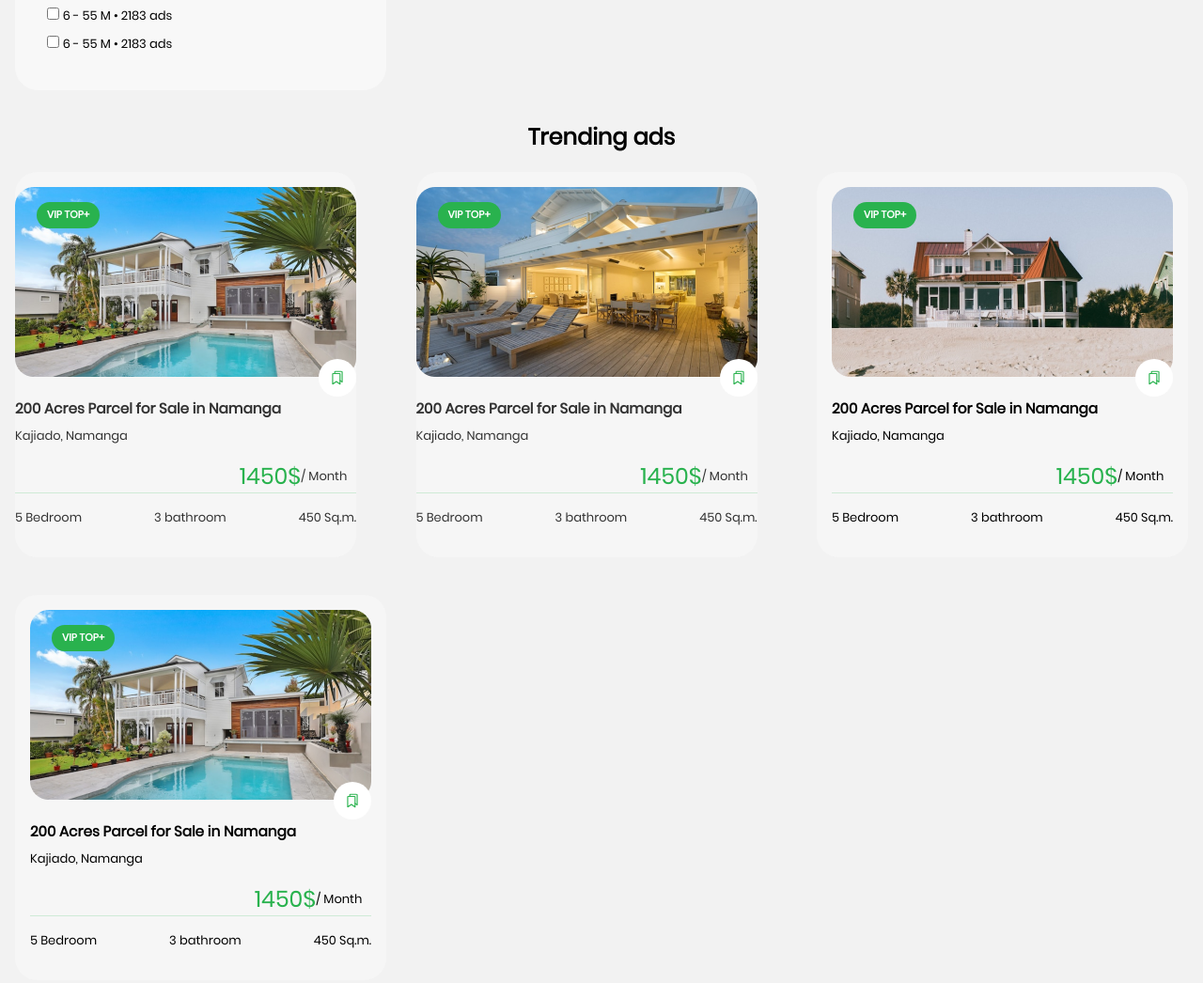
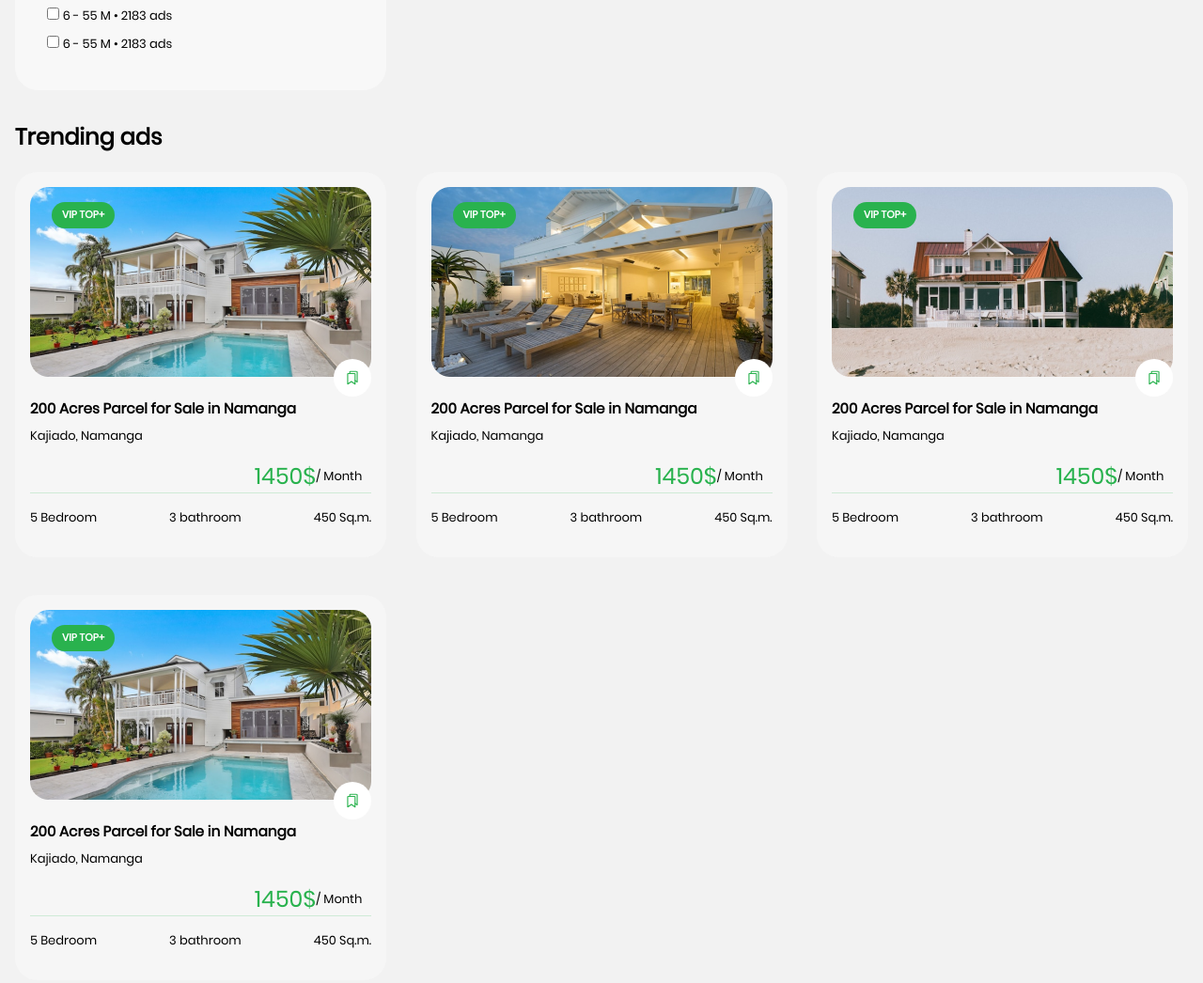
Before and after one commit to muxbe/shualeduri-gamocda, a plain HTML site: page index.html in a window 1280 px wide. Shown: the part 749-1795 px from the top of the page at 94% size. Drawn offline with Linux system fonts and the light colour scheme.

Commit message:
finish
finish

```diff
--- a/css/style.css
+++ b/css/style.css
@@ -226,7 +226,12 @@ li {
   font-family: regular;
   font-size: small;
 }
-
+.articles-h2 {
+  max-width: 1640px;
+  width: 100%;
+  display: flex;
+  justify-content: start;
+}
 .article1-div {
   display: flex;
   flex-direction: column;
@@ -235,9 +240,7 @@ li {
   padding-top: 16px;
   padding-bottom: 16px;
 }
-.article1-line a {
-  color: #000000cc;
-}
+
 .article-image1 {
   max-width: 100%;
   position: relative;
@@ -304,12 +307,16 @@ li {
   display: none;
 }
 .article1-line {
+  max-width: 1640px;
+  width: 100%;
   display: flex;
   justify-content: space-between;
   flex-wrap: wrap;
   gap: 20px;
 }
 .article2-line {
+  max-width: 1640px;
+  width: 100%;
   display: flex;
   flex-wrap: wrap;
   gap: 20px;
--- a/css2/style.css
+++ b/css2/style.css
@@ -336,7 +336,12 @@ li {
   display: flex;
   justify-content: space-between;
 }
-
+.articles-h2 {
+  max-width: 1640px;
+  width: 100%;
+  display: flex;
+  justify-content: start;
+}
 .price-div {
   max-width: 124px;
   width: 100%;
@@ -361,7 +366,7 @@ li {
 }
 .article2-line {
   display: flex;
-  justify-content: space-between;
+
   padding-bottom: 140px;
 }
 .full-footer {
--- a/index.html
+++ b/index.html
@@ -256,9 +256,9 @@
                     placeholder="Search..."
                     class="big-img-input"
                   />
-                  <button class="img-search">
-                    <img src="img/lupa.svg" alt="search" />
-                  </button>
+
+                    <img src="img/lupa.svg" alt="search" class="img-search" />
+
                 </div>
               </div>
             </div>
@@ -268,15 +268,18 @@
 
 
             <div class="articles-h2">
-              <div class="article-h2-div"><h2>Trending ads</h2></div>
+              <div class="article-h2-div">
+                <h2>Trending ads</h2>
+              </div>
             </div>
 
           <div class="article1-line">
-            <a href="info.html">
+
             <article class="articles article1">
+
               <div class="article-inside article1-div">
                 <div class="article-inside article-image1">
-                  <img src="img/small-1.png" alt="pool" class="article-img" />
+                   <a href="info.html"><img src="img/small-1.png" alt="pool" class="article-img" /></a>
                   <h5>VIP TOP+</h5>
 
                   <img src="img/Frame.svg" alt="frame" class="frame" />
@@ -301,13 +304,15 @@
                   </div>
                 </div>
               </div>
+
             </article>
-            </a>
-            <a href="info.html">
+
+
             <article class="articles article2">
+
               <div class="article-inside article1-div">
                 <div class="article-inside article-image1">
-                  <img src="img/small-2.png" alt="pool" class="article-img" />
+                 <a href="info.html"> <img src="img/small-2.png" alt="pool" class="article-img" /></a>
                   <h5>VIP TOP+</h5>
 
                   <img src="img/Frame.svg" alt="frame" class="frame" />
@@ -332,8 +337,9 @@
                   </div>
                 </div>
               </div>
+
             </article>
-            </a>
+
             <article class="articles article3">
               <div class="article-inside article1-div">
                 <div class="article-inside article-image1">
```
